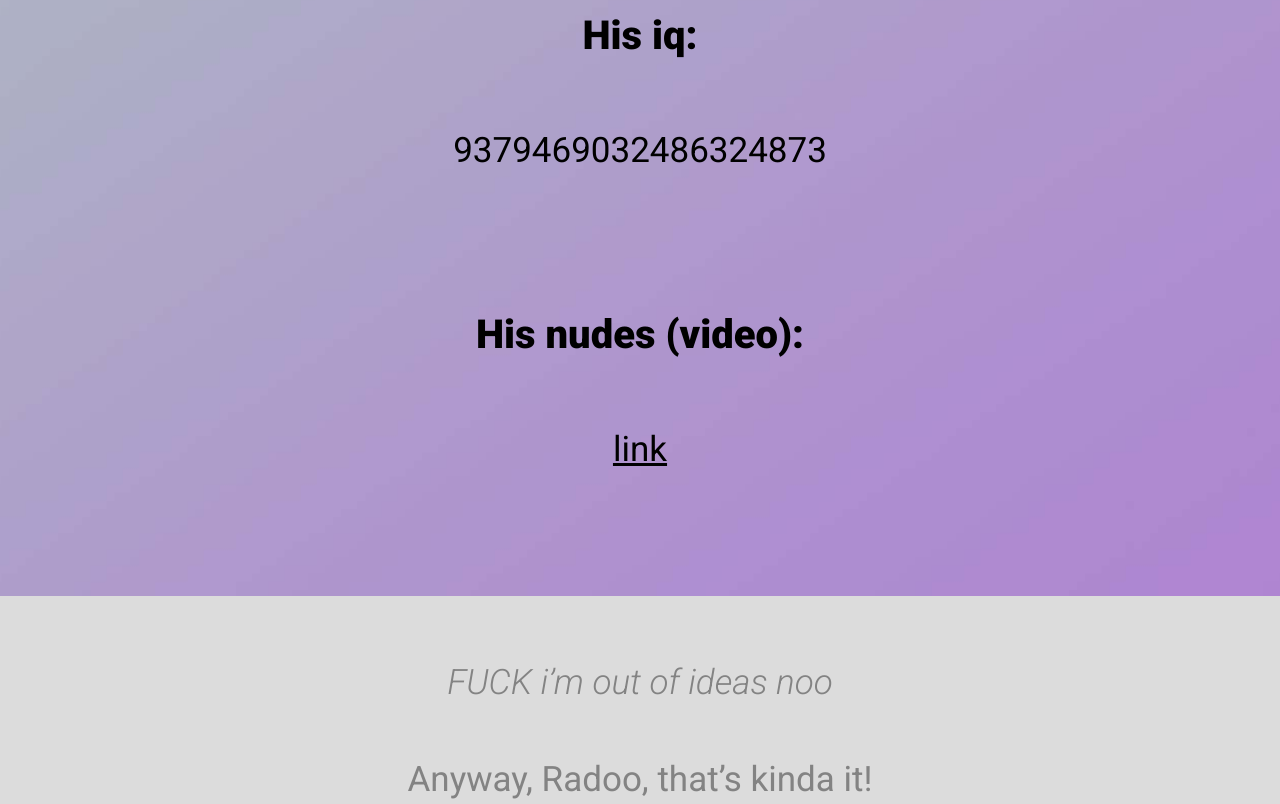
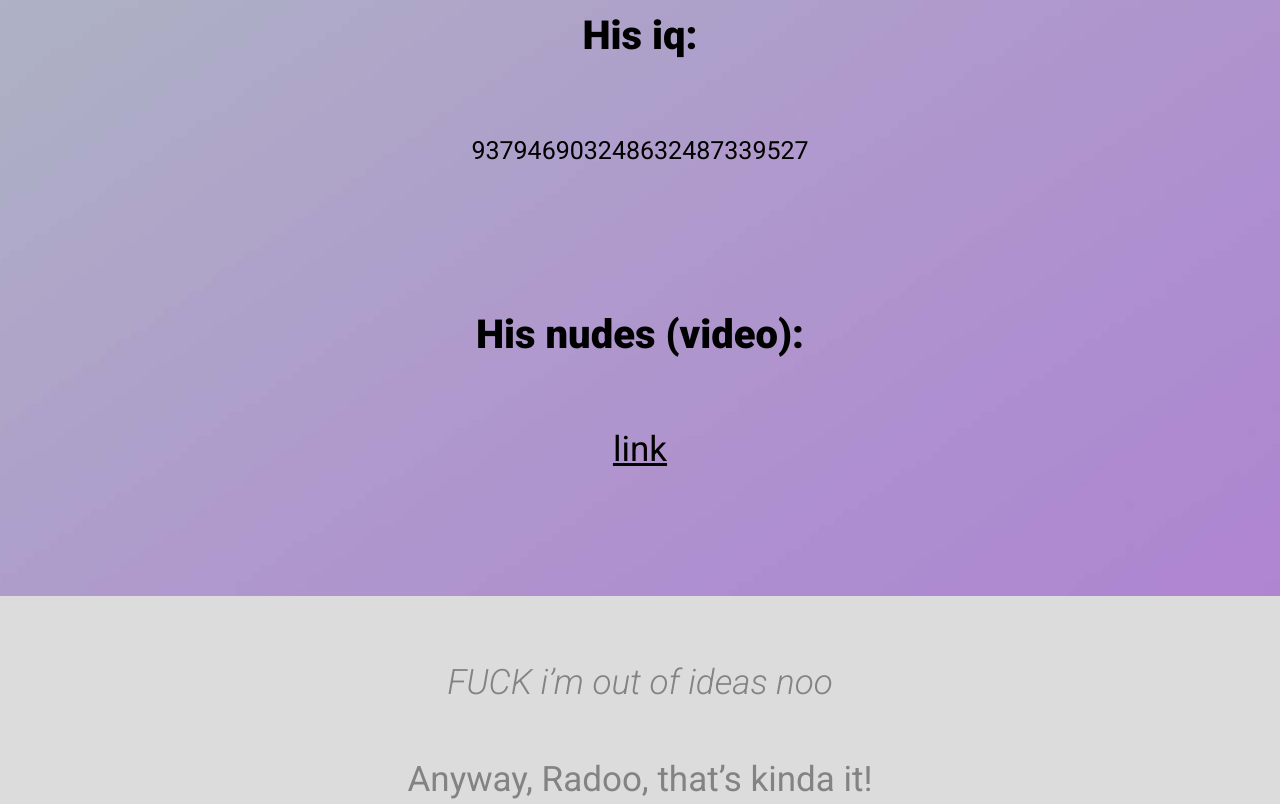
Before and after one commit to loom461/loom461.github.io, a plain HTML site: page index.html in a window 1280 px wide. Shown: the part 2920-3724 px from the top of the page. Drawn offline with Linux system fonts and the light colour scheme.

Commit message:
iq_font_update

```diff
--- a/index.html
+++ b/index.html
@@ -41,7 +41,7 @@
         <h1 class="title">His dog:</h1>
         <div class="text">no dog :(</div>
         <h1 class="title">His iq:</h1>
-        <div class="text">9379469032486324873</div>
+        <div class="text text_smaller">937946903248632487339527</div>
         <h1 class="title">His nudes (video):</h1>
         <div class="text">
             <a href="https://www.youtube.com/watch?v=dQw4w9WgXcQ&ab_channel=RickAstley">link</a>
--- a/src/sass/style.sass
+++ b/src/sass/style.sass
@@ -73,6 +73,7 @@
         line-height: 33px
         font-weight: 400
         color: #000000
+
         a
             margin-top: 80px
             font-family: Roboto
@@ -80,6 +81,8 @@
             line-height: 33px
             font-weight: 400
             color: #000000
+    .text.text_smaller
+        font-size: 25px
 .last
     min-height: 900px
     padding-top: 10px
@@ -105,3 +108,6 @@
         color: #838383
     .image_peepo
         margin: 60px auto 0 auto
+        max-width: 100%
+        img
+            max-width: 100%
```
Also changed, not shown: src/css/style.css, 1 other file.
